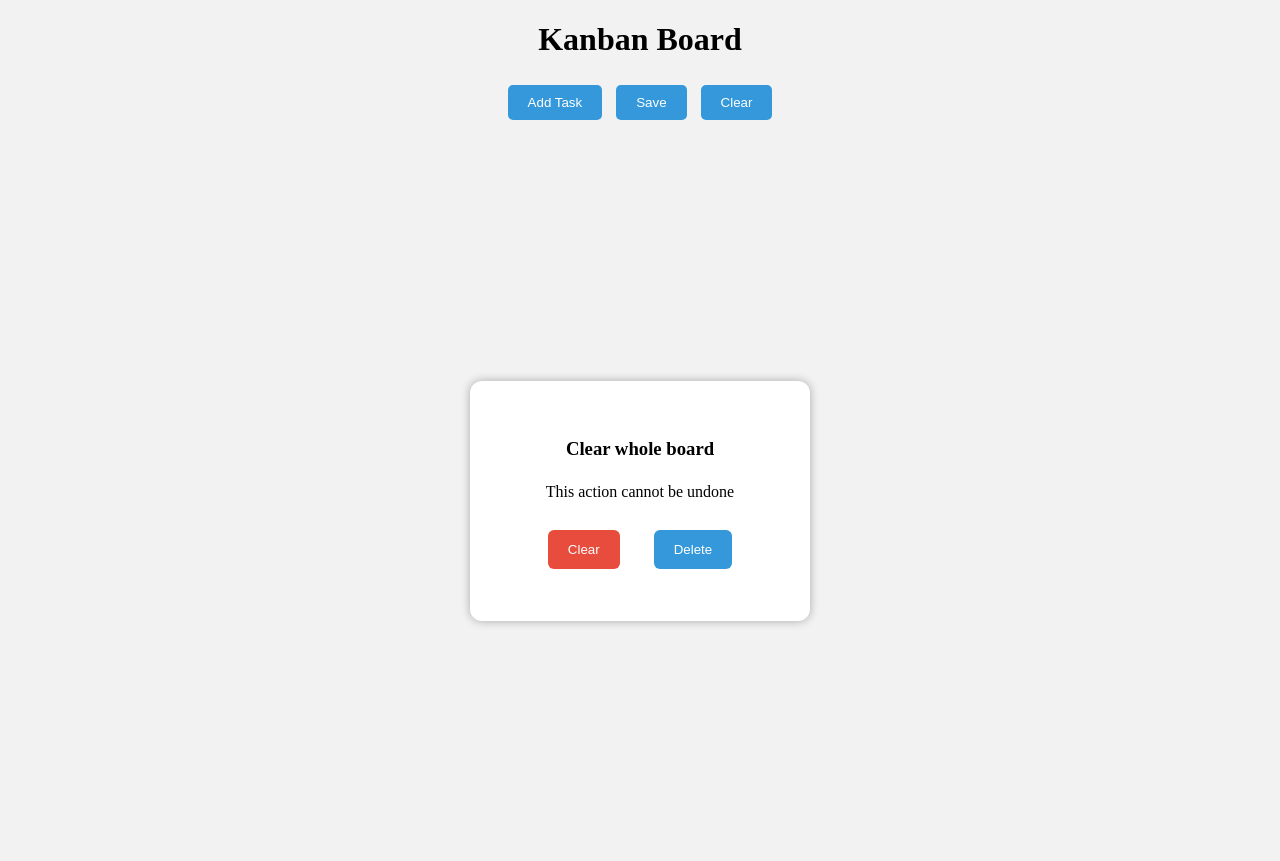
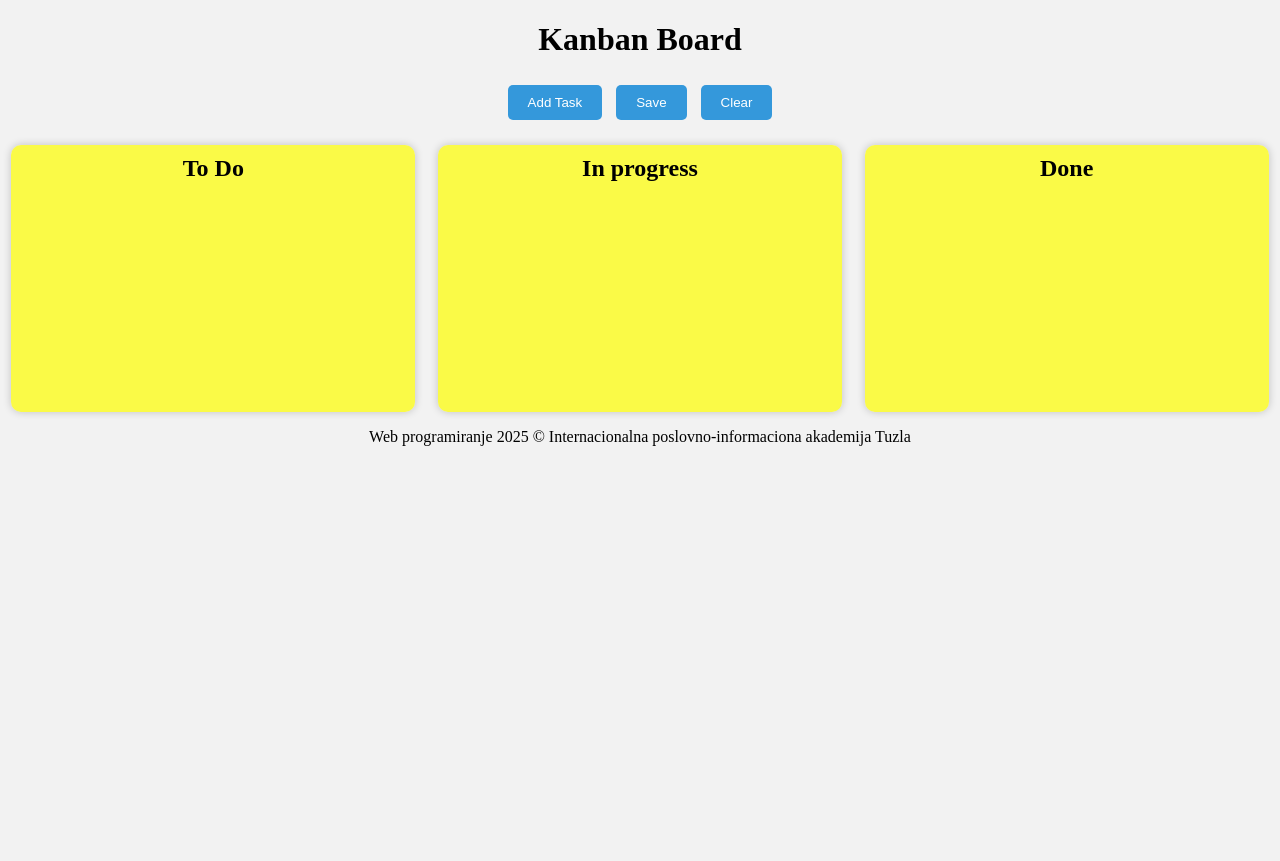
Before and after one commit to kenan324/Vjezbe-iz-Web-programiranja, a PHP site: page /studentGames/miniKanban/miniKanban.html in a window 1280 px wide. Shown: the top 861 px of the page. After the commit the page ends 446 px from the top, so only its background shows below. Run offline with PHP 8.4, Linux system fonts and the light colour scheme.

Commit message:
fix: changed class clearModal to id

```diff
--- a/Projekat_1/studentGames/miniKanban/css/stylesheet.css
+++ b/Projekat_1/studentGames/miniKanban/css/stylesheet.css
@@ -135,6 +135,6 @@ button:hover{
  background: #e74c3c;
 }
 
-#clearModal .modal-buttons button:firstchild:hover {
+#clearModal .modal-buttons button:first-child:hover {
  background: #c0392b;
 }
--- a/Projekat_1/studentGames/miniKanban/miniKanban.html
+++ b/Projekat_1/studentGames/miniKanban/miniKanban.html
@@ -23,7 +23,7 @@
             </div>
         </div>
     </div>
-    <div class="clearModal" class="modal">
+    <div id="clearModal" class="modal">
         <div class="modal-content">
             <h3>Clear whole board</h3>
             <p>This action cannot be undone</p>
```
